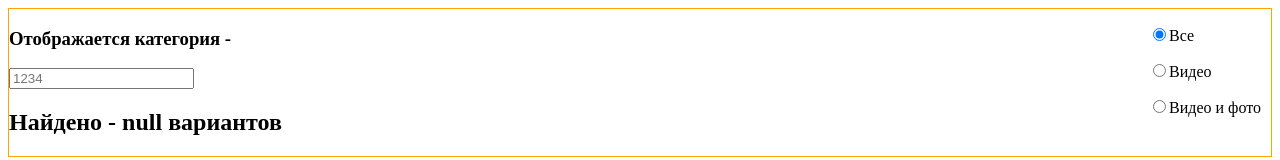
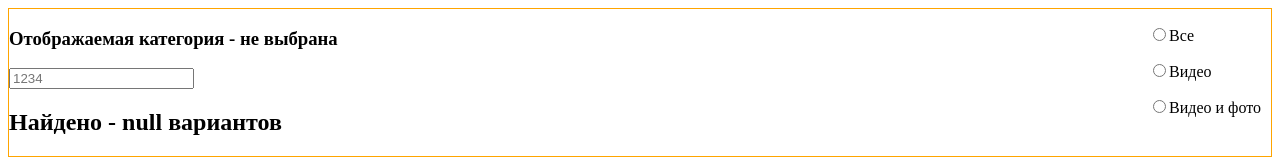
Before and after one commit to JustTrueSerj/ReactiveX, an Angular app: page / in a window 1280 px wide. Shown: the top 160 px of the page. Built offline with nearby package versions, Linux system fonts and the light colour scheme.

Commit message:
Fixed and optimized

```diff
--- a/src/app/app.component.ts
+++ b/src/app/app.component.ts
@@ -1,9 +1,10 @@
-import {Component} from '@angular/core';
+import {ChangeDetectionStrategy, Component} from '@angular/core';
 
 @Component({
   selector: 'app-root',
   templateUrl: './app.component.html',
-  styleUrls: ['./app.component.scss']
+  styleUrls: ['./app.component.scss'],
+  changeDetection: ChangeDetectionStrategy.OnPush
 })
 export class AppComponent {
 }
--- a/src/app/wrapper/radio-changer/radio-changer.component.html
+++ b/src/app/wrapper/radio-changer/radio-changer.component.html
@@ -1,3 +1,3 @@
-<p><input (click)="onSelectOption('All')" checked type="radio" name="changer">Все</p>
+<p><input (click)="onSelectOption('All')" type="radio" name="changer">Все</p>
 <p><input (click)="onSelectOption('Video')" type="radio" name="changer">Видео</p>
 <p><input (click)="onSelectOption('Video and photo')" type="radio" name="changer">Видео и фото</p>
--- a/src/app/wrapper/radio-changer/radio-changer.component.ts
+++ b/src/app/wrapper/radio-changer/radio-changer.component.ts
@@ -1,17 +1,18 @@
-import {Component, OnInit} from '@angular/core';
+import {ChangeDetectionStrategy, Component, OnInit} from '@angular/core';
 import {CommunicateService} from '../../shared/communicate.service';
 
 @Component({
   selector: 'app-radio-changer',
   templateUrl: './radio-changer.component.html',
-  styleUrls: [`./radio-changer.component.scss`]
+  styleUrls: [`./radio-changer.component.scss`],
+  changeDetection: ChangeDetectionStrategy.OnPush
 })
 export class RadioChangerComponent implements OnInit {
   constructor(private communicateService: CommunicateService) {
   }
 
   ngOnInit() {
-    this.communicateService.sendValue('All');
+    this.communicateService.sendValue('не выбрана');
   }
 
   onSelectOption(value: string) {
--- a/src/app/wrapper/search-box/search-box.component.ts
+++ b/src/app/wrapper/search-box/search-box.component.ts
@@ -1,4 +1,4 @@
-import {Component, EventEmitter, OnInit, Output} from '@angular/core';
+import {Component, OnInit} from '@angular/core';
 import {FormControl} from '@angular/forms';
 import {combineLatest, Observable} from 'rxjs';
 import {distinctUntilChanged, debounceTime, filter, switchMap, map} from 'rxjs/operators';
@@ -14,7 +14,6 @@ import {CommunicateService} from '../../shared/communicate.service';
   styleUrls: ['./search-box.component.scss'],
 })
 export class SearchBoxComponent implements OnInit {
-  @Output() radioValueToWrapper = new EventEmitter<string>();
   field = new FormControl('');
   searchResults$: Observable<ItemsModel[]>;
 
@@ -31,7 +30,6 @@ export class SearchBoxComponent implements OnInit {
       this.communicateService.radioValue$,
     ).pipe(
       switchMap(([search, radio]) => {
-        this.radioValueToWrapper.emit(radio);
         return this.http.loadVideosSuggestions(search, radio);
       }),
       map(({items}) => items)
--- a/src/app/wrapper/wrapper.component.html
+++ b/src/app/wrapper/wrapper.component.html
@@ -1,5 +1,5 @@
 <section class="wrapper">
-  <h3 class="radioValue">Отображается категория - {{radioValue}}</h3>
-  <app-search-box (radioValueToWrapper)="confirmRadioValue($event)"></app-search-box>
+  <h3 class="radioValue">Отображаемая категория - {{(radioSelector | async) || 'не выбрана'}}</h3>
+  <app-search-box></app-search-box>
   <app-radio-changer></app-radio-changer>
 </section>
--- a/src/app/wrapper/wrapper.component.ts
+++ b/src/app/wrapper/wrapper.component.ts
@@ -1,13 +1,20 @@
-import {Component} from '@angular/core';
+import {ChangeDetectionStrategy, Component, OnInit} from '@angular/core';
+import {CommunicateService} from '../shared/communicate.service';
+import {Observable} from 'rxjs';
 
 @Component({
   selector: `app-wrapper`,
   templateUrl: `./wrapper.component.html`,
-  styleUrls: [`./wrapper.component.scss`]
+  styleUrls: [`./wrapper.component.scss`],
+  changeDetection: ChangeDetectionStrategy.OnPush
 })
-export class WrapperComponent {
-  radioValue: string;
-  confirmRadioValue(event) {
-    this.radioValue = event;
+export class WrapperComponent implements OnInit {
+  radioSelector: Observable<string>;
+
+  constructor(private communicateService: CommunicateService) {
+  }
+
+  ngOnInit() {
+    this.radioSelector = this.communicateService.radioValue$;
   }
 }
```
